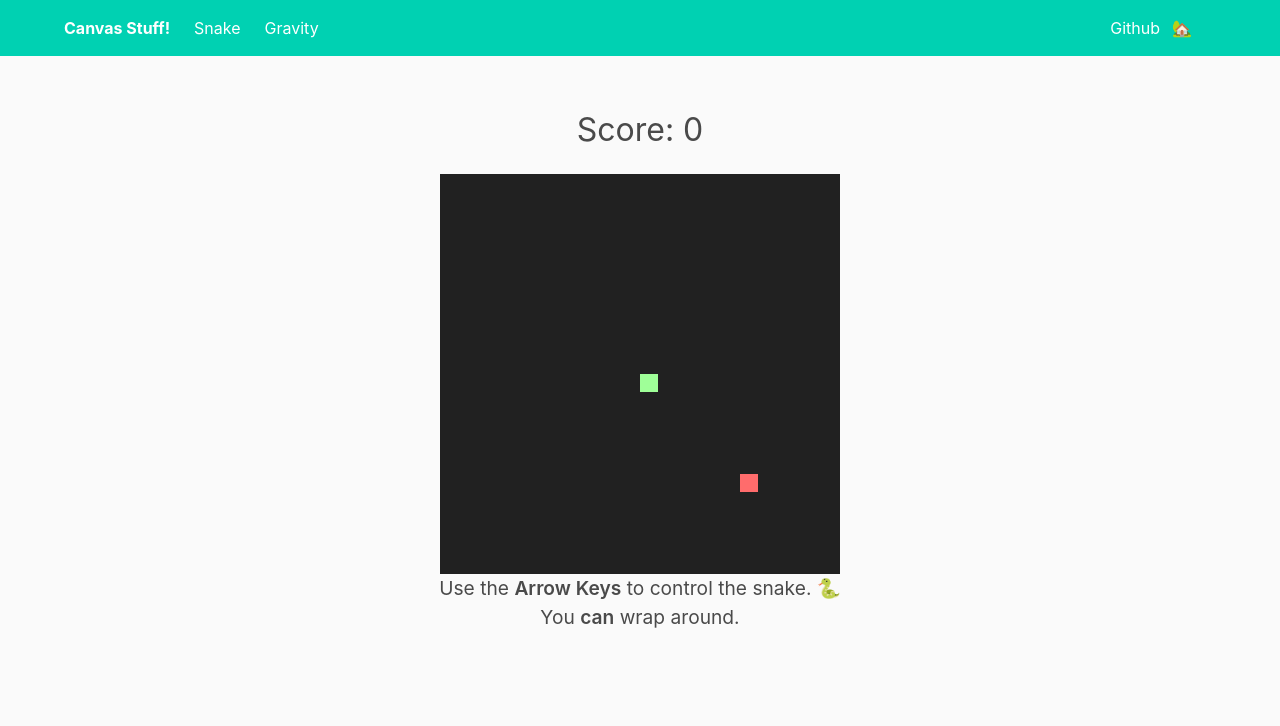
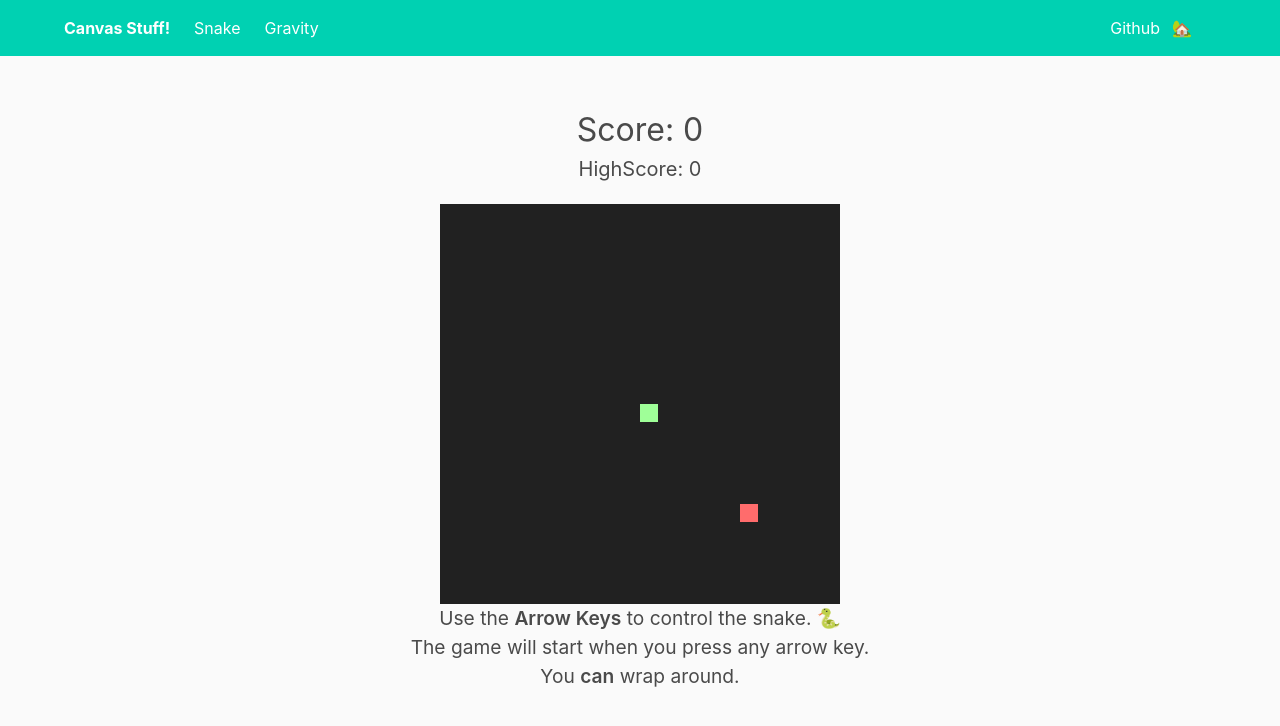
Before and after one commit to SPDUK/CanvasProjects, a React (Create React App) app: page /snake in a window 1280 px wide. Shown: the top 726 px of the page. Built offline with nearby package versions, Linux system fonts and the light colour scheme; the HTML template or start-up script is replaced by a standard one.

Commit message:
changed readme & put highscore on screen all the time

```diff
--- a/src/Projects/Snake/Snake.jsx
+++ b/src/Projects/Snake/Snake.jsx
@@ -150,7 +150,10 @@ class Snake extends Component {
         className="container snake"
         id="snake"
       >
-        <h1 className="snake-score is-size-3">Score: {this.state.score}</h1>
+        <h3 className="snake-score is-size-3">Score: {this.state.score}</h3>
+        <h5 className="snake-score is-size-5">
+          HighScore: {this.state.highScore}
+        </h5>
         {!this.state.play ? (
           <article className="message is-danger snake-message">
             <div className="message-header">
@@ -172,6 +175,7 @@ class Snake extends Component {
           <p>
             Use the <span>Arrow Keys</span> to control the snake. 🐍
           </p>
+          <p>The game will start when you press any arrow key.</p>
           <p>
             You <span>can</span> wrap around.
           </p>
```
Also changed, not shown: 1 other file (tests, documents, lock files or other folders).
